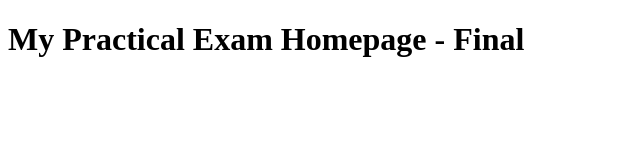
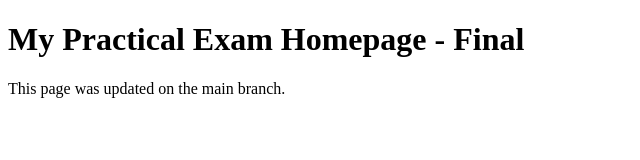
Before and after one commit to cabanigroxane-ux/Practical-exam-review, a plain HTML site: page index.html in a window 1280 px wide. Shown: the whole page, without its empty margins (0-640 px from the left). Drawn offline with Linux system fonts and the light colour scheme.

Commit message:
update page on main

```diff
--- a/index.html
+++ b/index.html
@@ -5,5 +5,6 @@
 </head>
 <body>
     <h1>My Practical Exam Homepage - Final</h1>
+    <p>This page was updated on the main branch.</p>
 </body>
 </html>
```
